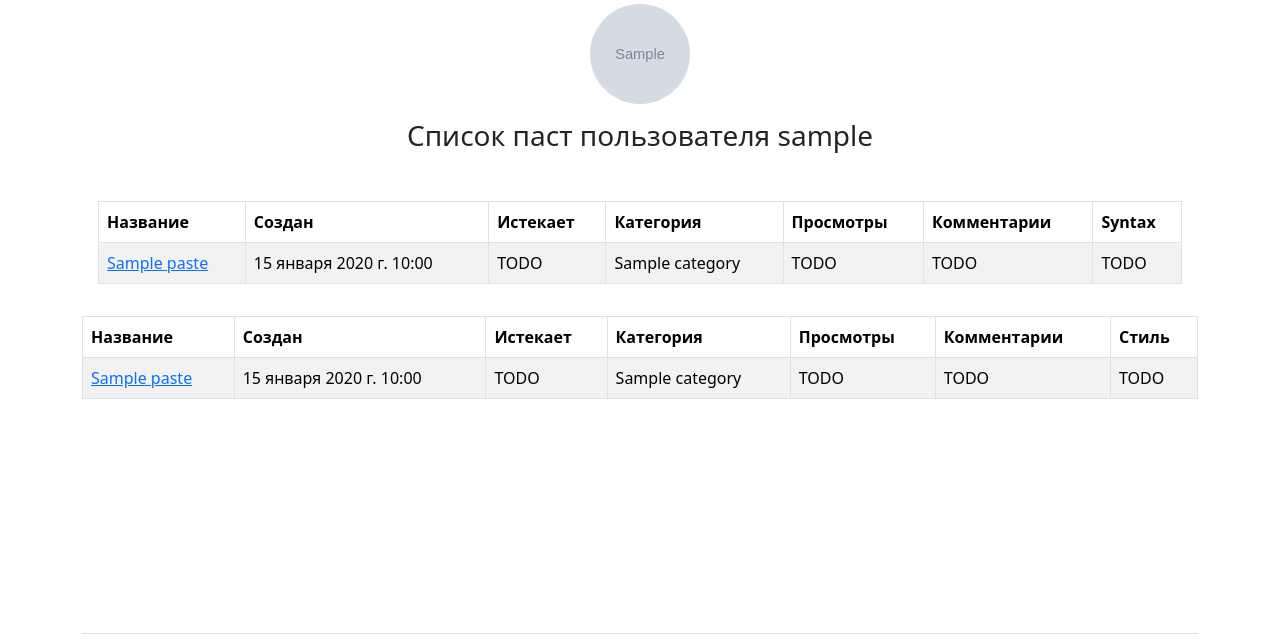
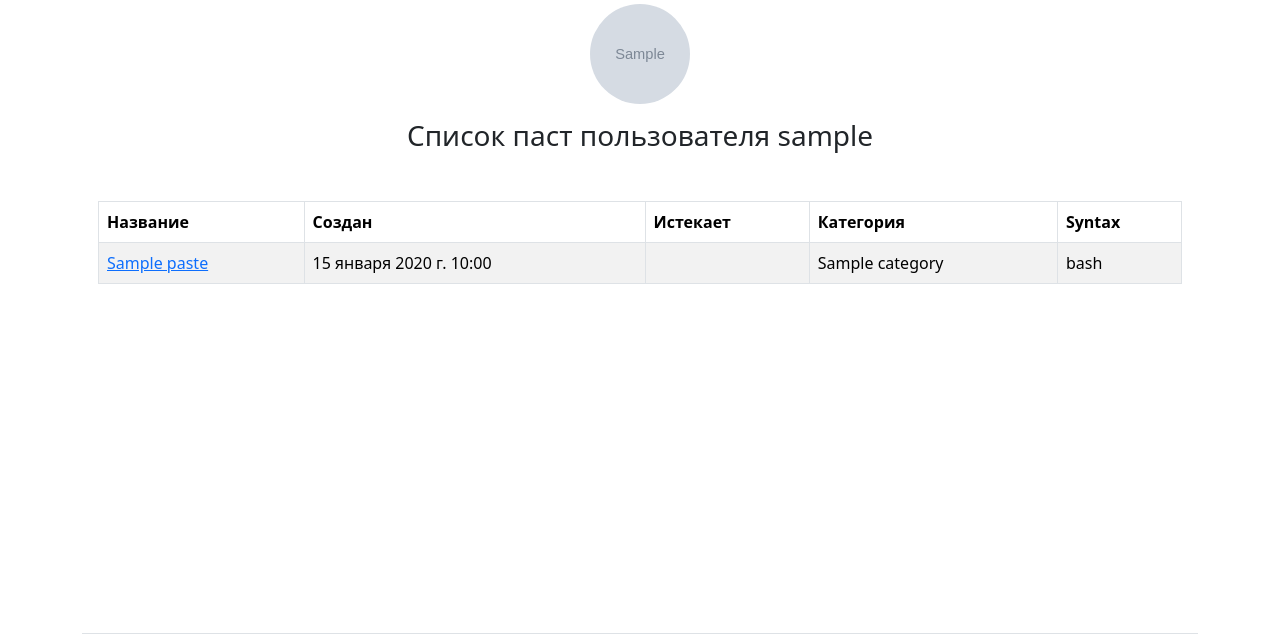
Before and after one commit to PlakIA/pastehub, a Django app: a page that uses pastehub/templates/users/user_detail.html in a window 1280 px wide. Shown: the part 223-862 px from the top of the page. Run offline with Django 4.2, Linux system fonts and the light colour scheme; tables that the repository leaves empty hold one stand-in row (values such as "Sample post"); grey boxes marked "Sample" are stand-in pictures; some libraries are stand-ins or nearby versions.

Commit message:
fix (paste, user): remove short_link from PasteVersion, fix table of pastes in user view

```diff
--- a/pastehub/paste/models.py
+++ b/pastehub/paste/models.py
@@ -180,11 +180,7 @@ class PasteVersion(models.Model):
         verbose_name=_("заголовок"),
         help_text=_("Максимальная длинна 150 символов"),
     )
-    short_link = models.CharField(
-        max_length=10,
-        unique=False,
-        verbose_name=_("короткая ссылка"),
-    )
+
     updated = models.DateTimeField(auto_now=True, verbose_name=_("обновлён"))
 
     class Meta:
--- a/pastehub/paste/views.py
+++ b/pastehub/paste/views.py
@@ -35,7 +35,6 @@ def create(request):
                 paste=instance,
                 version=1,
                 title=instance.title,
-                short_link=instance.short_link,
             )
             upload_to_storage(
                 f"pastes/versions/{instance.id}_1",
@@ -78,7 +77,6 @@ def edit(request, short_link):
                 paste=paste,
                 version=new_version,
                 title=form_title,
-                short_link=paste.short_link,
             )
             upload_to_storage(
                 f"pastes/versions/{paste.id}_{new_version}",
--- a/pastehub/templates/users/user_detail.html
+++ b/pastehub/templates/users/user_detail.html
@@ -53,8 +53,6 @@
                         <th>Создан</th>
                         <th>Истекает</th>
                         <th>Категория</th>
-                        <th>Просмотры</th>
-                        <th>Комментарии</th>
                         <th>Syntax</th>
                     </tr>
                 </thead>
@@ -64,11 +62,9 @@
                         <tr>
                         <td><a href="{% url 'paste:detail' paste.short_link %}">{{ paste.title }}</a></td>
                         <td>{{ paste.created }}</td>
-                        <td>TODO</td>
+                        <td>{{ paste.created|add:paste.expired_duration }}</td>
                         <td>{{ paste.category }}</td>
-                        <td>TODO</td>
-                        <td>TODO</td>
-                        <td>TODO</td>
+                        <td>{{ paste.language }}</td>
                     </tr>
                     {% endfor %}
 
@@ -81,34 +77,5 @@
         {% endif %}
     </div>
 
-    <table class="table table-bordered table-striped">
-      <thead class="thead-dark">
-        <tr>
-          <th>{% translate 'Название' %}</th>
-          <th>{% translate 'Создан' %}</th>
-          <th>{% translate 'Истекает' %}</th>
-          <th>{% translate 'Категория' %}</th>
-          <th>{% translate 'Просмотры' %}</th>
-          <th>{% translate 'Комментарии' %}</th>
-          <th>{% translate 'Стиль' %}</th>
-        </tr>
-      </thead>
-      <tbody>
-
-        {% for paste in pastes %}
-          <tr>
-            <td><a href="{% url 'paste:detail' paste.short_link %}">{{ paste.title }}</a></td>
-            <td>{{ paste.created }}</td>
-            <td>TODO</td>
-            <td>{{ paste.category }}</td>
-            <td>TODO</td>
-            <td>TODO</td>
-            <td>TODO</td>
-          </tr>
-        {% endfor %}
-
-      </tbody>
-    </table>
-
   </div>
 {% endblock %}
```
Also changed, not shown: pastehub/paste/migrations/0007_remove_pasteversion_short_link.py (added).
